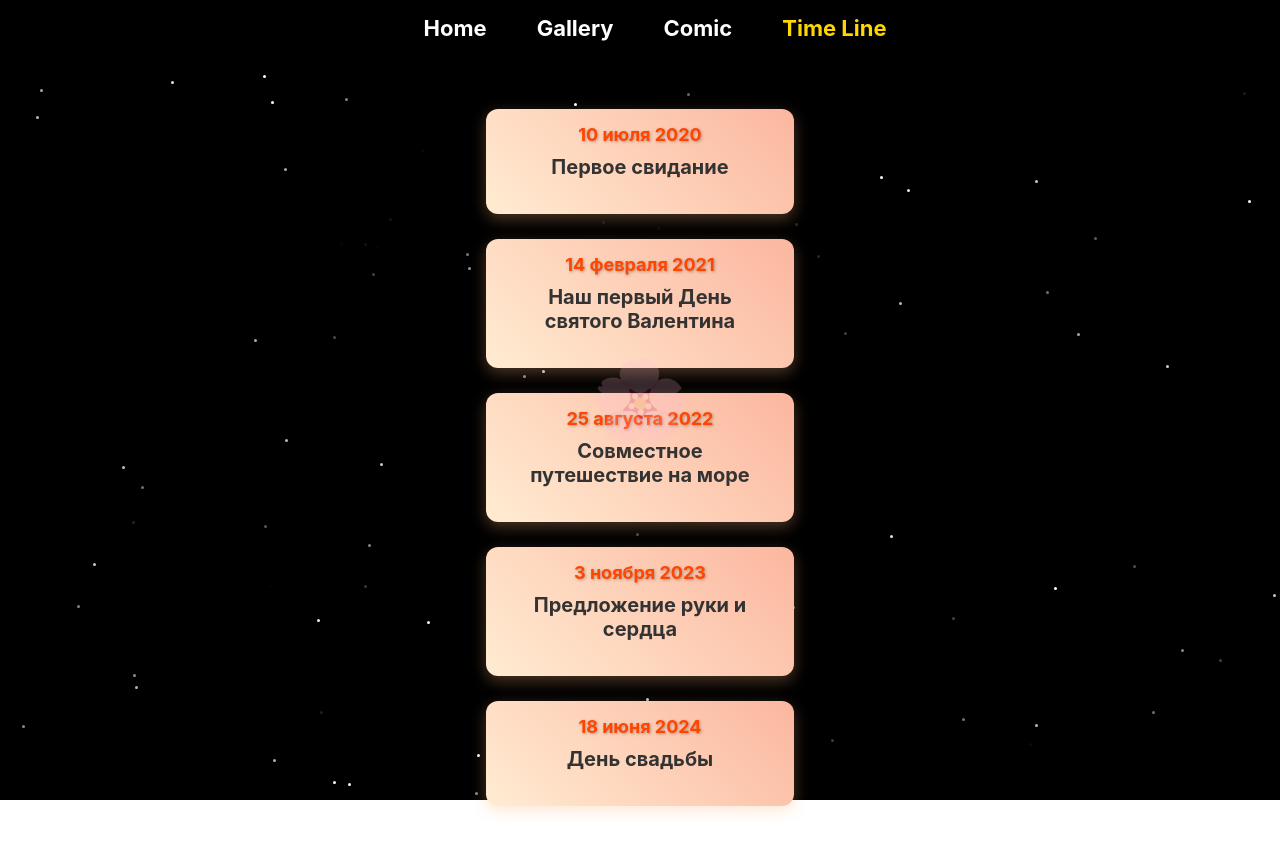
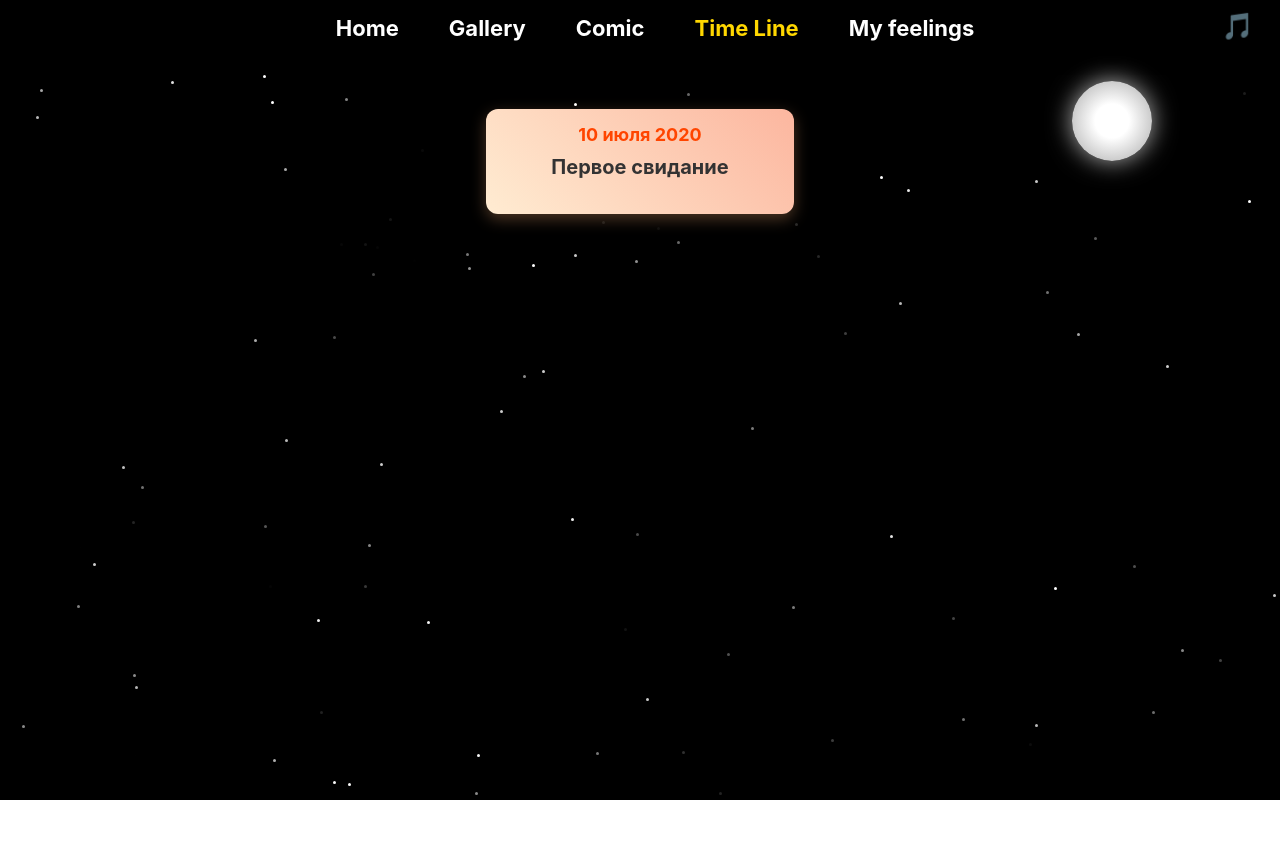
Before and after one commit to SamofAnt/my-princess-app, a React (Create React App) app: page /timeline in a window 1280 px wide. Shown: the top 854 px of the page. Built offline with nearby package versions, Linux system fonts and the light colour scheme.

Commit message:
added music and moon

```diff
--- a/src/components/Comic.jsx
+++ b/src/components/Comic.jsx
@@ -9,17 +9,18 @@ const ComicContainer = styled.div`
   justify-content: center;
   height: 100vh;
   padding: 20px;
+  margin-top: 40px;
 
 `;
 
 const ComicImage = styled.img`
-  width: 70%;
+  width: 50%;
   max-height: 80vh;
   object-fit: contain;
   border-radius: 10px;
   box-shadow: 4px 4px 15px rgba(0, 0, 0, 0.3);
   transition: transform 0.3s ease-in-out;
-  z-index: 10000;
+  z-index: 100;
   &:hover {
     transform: scale(1.05);
   }
@@ -99,6 +100,7 @@ const Button = styled.button`
 `;
 
 const images = [
+  '/comic/comic-3.png',
   '/comic/comic-1.jpeg',
   '/comic/comic-2.png',
 ];
--- a/src/components/Gallery.jsx
+++ b/src/components/Gallery.jsx
@@ -209,7 +209,7 @@ const PhotoCollage = () => {
           </PhotoFrame>
         ))}
       </CollageContainer>
-      <ScrollText/>
+      {/* <ScrollText/> */}
     </PageBackground>
   );
 };
--- a/src/components/Header.js
+++ b/src/components/Header.js
@@ -1,7 +1,7 @@
 import React from 'react';
 import styled from 'styled-components';
 import { Link, useLocation } from 'react-router-dom';
-
+import MusicPlayer from './MusicPlayer';
 const Navbar = styled.nav`
   position: fixed;
   width: 100%;
@@ -40,6 +40,8 @@ const Header = () => {
       <StyledLink to="/comic" active={location.pathname === "/comic"}>Comic</StyledLink>
       <StyledLink to="/timeline" active={location.pathname === "/timeline"}>Time Line</StyledLink>
 
+      <StyledLink to="/love-messages" active={location.pathname === "/love-messages"}>My feelings</StyledLink>
+      <MusicPlayer />
     </Navbar>
   );
 };
--- /dev/null
+++ b/src/components/MusicPlayer.js
@@ -0,0 +1,69 @@
+import React, { useState, useEffect } from 'react';
+import styled from 'styled-components';
+
+const AudioButton = styled.button`
+  position: absolute;
+  top: 10px;
+  right: 50px;
+  background: transparent;
+  border: none;
+  font-size: 26px;
+  color: white;
+  cursor: pointer;
+  transition: transform 0.3s ease;
+
+  &:hover {
+    transform: scale(1.2);
+    color: gold;
+  }
+`;
+
+const tracks = [
+  "/music/Stan.mp3"
+];
+
+const MusicPlayer = () => {
+  const [playing, setPlaying] = useState(false);
+  const [currentTrackIndex, setCurrentTrackIndex] = useState(0);
+  const audio = new Audio(tracks[currentTrackIndex]);
+
+  useEffect(() => {
+    audio.loop = false; // Отключаем повтор одного трека
+    audio.addEventListener("ended", () => {
+      setCurrentTrackIndex((prevIndex) => (prevIndex + 1) % tracks.length);
+    });
+
+    return () => {
+      audio.removeEventListener("ended", () => {});
+      audio.pause();
+    };
+  }, [currentTrackIndex]);
+
+  useEffect(() => {
+    audio.src = tracks[currentTrackIndex];
+    if (playing) {
+      audio.play();
+    }
+  }, [currentTrackIndex]);
+
+  const toggleMusic = () => {
+    if (playing) {
+      setTimeout(() => {
+        audio.volume = 0;
+        setTimeout(() => audio.pause(), 500);
+      }, 100);
+    } else {
+      audio.play();
+      audio.volume = 1;
+    }
+    setPlaying(!playing);
+  };
+
+  return (
+    <AudioButton onClick={toggleMusic}>
+      {playing ? '🔇' : '🎵'}
+    </AudioButton>
+  );
+};
+
+export default MusicPlayer;
--- a/src/components/ScrollPhrases.jsx
+++ b/src/components/ScrollPhrases.jsx
@@ -1,14 +1,14 @@
-import React, { useEffect, useState } from 'react';
+import React, { useEffect, useState, useRef } from 'react';
 import styled, { keyframes } from 'styled-components';
 
 const fadeInUp = keyframes`
-  0% { opacity: 0; transform: translateY(30px); }
-  100% { opacity: 1; transform: translateY(0); }
+  from { opacity: 0; transform: translateY(30px); }
+  to { opacity: 1; transform: translateY(0); }
 `;
 
-const fadeOut = keyframes`
-  0% { opacity: 1; }
-  100% { opacity: 0; }
+const fadeOutDown = keyframes`
+  from { opacity: 1; transform: translateY(0); }
+  to { opacity: 0; transform: translateY(30px); }
 `;
 
 const TextContainer = styled.div`
@@ -24,14 +24,9 @@ const Phrase = styled.div`
   font-size: 24px;
   color: white;
   text-align: center;
+  margin: 100px 0;
   opacity: 0;
-  transition: opacity 0.6s ease, transform 0.6s ease;
-  animation: ${fadeInUp} 1s forwards;
-  margin: 20px 0;
-
-  &.hidden {
-    animation: ${fadeOut} 1s forwards;
-  }
+  animation: ${({ isVisible }) => (isVisible ? fadeInUp : fadeOutDown)} 1s forwards;
 `;
 
 const LovePhrase = styled.h1`
@@ -39,7 +34,7 @@ const LovePhrase = styled.h1`
   font-weight: bold;
   color: pink;
   opacity: 0;
-  animation: ${fadeInUp} 1.5s forwards;
+  animation: ${fadeInUp} 2s forwards;
   text-shadow: 0px 4px 10px rgba(255, 105, 180, 0.5);
   padding-top: 50px;
 `;
@@ -52,33 +47,37 @@ const phrases = [
 ];
 
 const ScrollText = () => {
-  const [visibleIndex, setVisibleIndex] = useState(0);
+  const [visible, setVisible] = useState([]);
+  const refs = useRef([]);
 
   useEffect(() => {
     const handleScroll = () => {
-      const scrollPosition = window.scrollY + window.innerHeight;
-      const threshold = document.documentElement.scrollHeight * 0.7;
-
-      if (scrollPosition > threshold) {
-        setVisibleIndex(phrases.length);
-      } else {
-        const index = Math.floor(scrollPosition / 300) % phrases.length;
-        setVisibleIndex(index);
-      }
+      const newVisible = refs.current.map((ref) => {
+        if (!ref) return false;
+        const rect = ref.getBoundingClientRect();
+        return rect.top >= 0 && rect.top <= window.innerHeight * 0.7;
+      });
+      setVisible(newVisible);
     };
 
     window.addEventListener("scroll", handleScroll);
+    handleScroll(); // initial check
+
     return () => window.removeEventListener("scroll", handleScroll);
   }, []);
 
   return (
     <TextContainer>
       {phrases.map((text, index) => (
-        <Phrase key={index} className={index === visibleIndex ? "" : "hidden"}>
+        <Phrase
+          key={index}
+          ref={(el) => (refs.current[index] = el)}
+          isVisible={visible[index]}
+        >
           {text}
         </Phrase>
       ))}
-      {visibleIndex === phrases.length && <LovePhrase>Я люблю тебя ❤️</LovePhrase>}
+      {visible.every(v => v) && <LovePhrase>Я люблю тебя ❤️</LovePhrase>}
     </TextContainer>
   );
 };
--- a/src/components/Stars.js
+++ b/src/components/Stars.js
@@ -3,12 +3,11 @@ import { motion } from 'framer-motion';
 import styled from 'styled-components';
 
 const StarsContainer = styled.div`
-  position: absolute;
+  position: fixed;
   width: 100vw;
-  height: 100vh;
+  height: 100%;
   background: black;
   overflow: hidden;
-
 `;
 
 const Star = styled(motion.div)`
@@ -17,6 +16,26 @@ const Star = styled(motion.div)`
   height: 3px;
   background: white;
   border-radius: 50%;
+`;
+
+const floating = {
+  y: [0, 15, 0], // Луна плавно двигается вверх-вниз
+  transition: {
+    duration: 6,
+    repeat: Infinity,
+    ease: "easeInOut"
+  }
+};
+
+const Moon = styled(motion.div)`
+  position: absolute;
+  top: 10%;
+  right: 10%;
+  width: 80px;
+  height: 80px;
+  background: radial-gradient(circle, #ffffff 30%, #cccccc 70%);
+  border-radius: 50%;
+  box-shadow: 0 0 25px rgba(255, 255, 255, 0.7);
 `;
 
 const generateStars = () => {
@@ -37,6 +56,7 @@ const Stars = () => {
 
   return (
     <StarsContainer>
+      <Moon animate={floating} />
       {stars.map((star) => (
         <Star
           key={star.id}
--- a/src/components/TimeLine.jsx
+++ b/src/components/TimeLine.jsx
@@ -1,6 +1,11 @@
-import React from 'react';
+import React, { useState } from 'react';
 import styled, { keyframes } from 'styled-components';
 import LoveFlower from './LoveFlower';
+
+const fadeIn = keyframes`
+  from { opacity: 0; transform: translateY(20px); }
+  to { opacity: 1; transform: translateY(0); }
+`;
 
 const TimelineContainer = styled.div`
   display: flex;
@@ -15,11 +20,6 @@ const TimelineWrapper = styled.div`
   align-items: center;
 `;
 
-const fadeIn = keyframes`
-  from { opacity: 0; transform: translateY(20px); }
-  to { opacity: 1; transform: translateY(0); }
-`;
-
 const TimelineEvent = styled.div`
   position: relative;
   background: linear-gradient(45deg, #ffecd2, #fcb69f);
@@ -27,10 +27,12 @@ const TimelineEvent = styled.div`
   border-radius: 12px;
   box-shadow: 0px 5px 15px rgba(255, 180, 120, 0.3);
   width: 60%;
-  margin-bottom: 25px;
   text-align: center;
   transition: all 0.3s ease-in-out;
-  animation: ${fadeIn} 1s ease-out;
+  cursor: pointer;
+  animation: ${({ isVisible }) => (isVisible ? fadeIn : "none")} 1s ease-out;
+  opacity: ${({ isVisible }) => (isVisible ? 1 : 0)};
+  pointer-events: ${({ isVisible }) => (isVisible ? "auto" : "none")};
 
   &:hover {
     transform: scale(1.05);
@@ -38,11 +40,20 @@ const TimelineEvent = styled.div`
   }
 `;
 
+const TimelineLine = styled.div`
+  width: 4px;
+  height: 50px;
+  background: linear-gradient(180deg, #ff4500, #ffd700);
+  margin: -10px auto;
+  border-radius: 2px;
+  opacity: ${({ isVisible }) => (isVisible ? 1 : 0)};
+  transition: opacity 0.5s ease-in-out;
+`;
+
 const Date = styled.span`
   font-size: 18px;
   font-weight: bold;
   color: #ff4500;
-  text-shadow: 1px 1px 3px rgba(0, 0, 0, 0.3);
 `;
 
 const Title = styled.h3`
@@ -60,16 +71,33 @@ const timelineData = [
 ];
 
 const Timeline = () => {
+  const [visibleEvents, setVisibleEvents] = useState([0]); // Видимо только первое событие
+
+  const revealNextEvent = () => {
+    setVisibleEvents((prev) => {
+      const nextIndex = prev.length;
+      return nextIndex < timelineData.length ? [...prev, nextIndex] : prev;
+    });
+  };
+
   return (
     <TimelineContainer>
-    <LoveFlower/>
+
       <h2 style={{ color: "#ff4500", textAlign: "center" }}>💖 Таймлайн нашей любви</h2>
       <TimelineWrapper>
         {timelineData.map((event, index) => (
-          <TimelineEvent key={index}>
-            <Date>{event.date}</Date>
-            <Title>{event.title}</Title>
-          </TimelineEvent>
+          <React.Fragment key={index}>
+            <TimelineEvent
+              isVisible={visibleEvents.includes(index)}
+              onClick={visibleEvents.includes(index) ? revealNextEvent : undefined}
+            >
+              <Date>{event.date}</Date>
+              <Title>{event.title}</Title>
+            </TimelineEvent>
+            {index < timelineData.length - 1 && (
+              <TimelineLine isVisible={visibleEvents.includes(index + 1)} />
+            )}
+          </React.Fragment>
         ))}
       </TimelineWrapper>
     </TimelineContainer>
```
Also changed, not shown: src/components/LoveMessages.js (added, +58 -0 lines), 2 other files (tests, documents, lock files or other folders).
